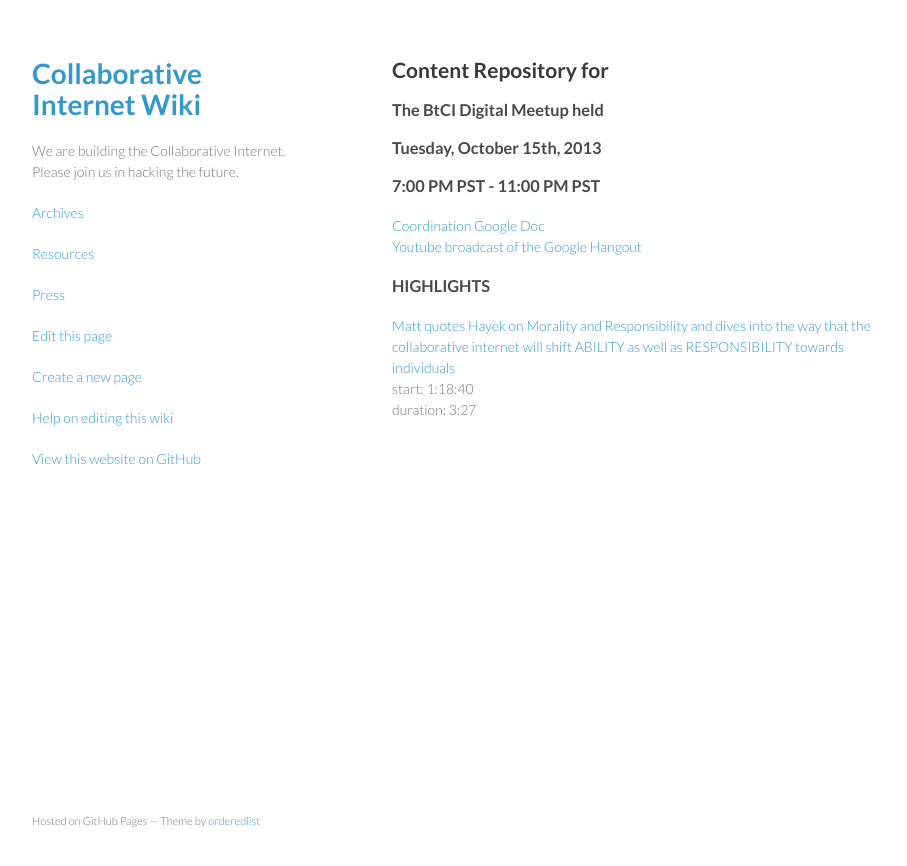
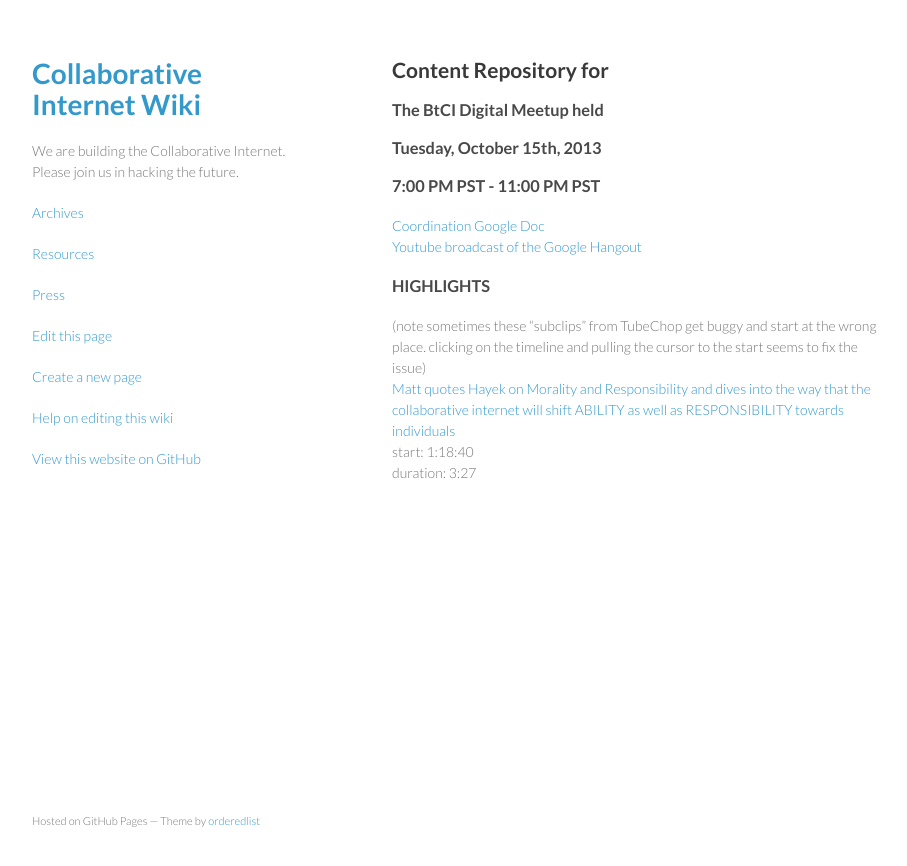
Before and after one commit to collaborativeinternet/collaborativeinternet.github.io, a Jekyll site: the page built from wiki/BtCI_2013-10-15.md, in a window 1280 px wide. Shown: the top 866 px of the page, without its empty margins (178-1085 px from the left). Built offline with Jekyll 4.4.1, drawn with Linux system fonts in a browser that asks for light colours.

Commit message:
Update BtCI_2013-10-15.md

```diff
--- a/wiki/BtCI_2013-10-15.md
+++ b/wiki/BtCI_2013-10-15.md
@@ -11,6 +11,7 @@
 [Youtube broadcast of the Google Hangout](http://www.youtube.com/watch?v=RiJvSKwn3nE&feature=share)
 
 ###HIGHLIGHTS
+(note sometimes these "subclips" from TubeChop get buggy and start at the wrong place.  clicking on the timeline and pulling the cursor to the start seems to fix the issue)
 [Matt quotes Hayek on Morality and Responsibility and dives into the way that the collaborative internet will shift ABILITY as well as RESPONSIBILITY towards individuals](http://www.tubechop.com/watch/1571710)
 start: 1:18:40
 duration: 3:27
```
